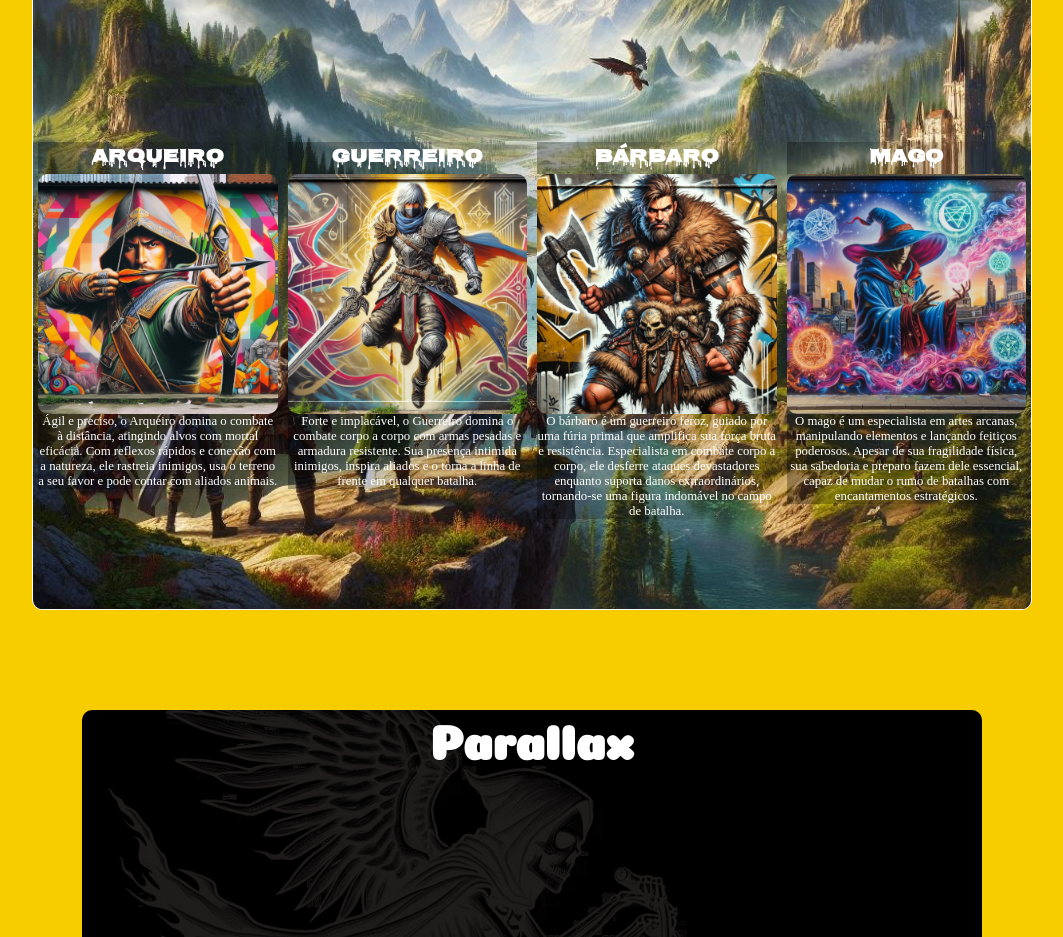
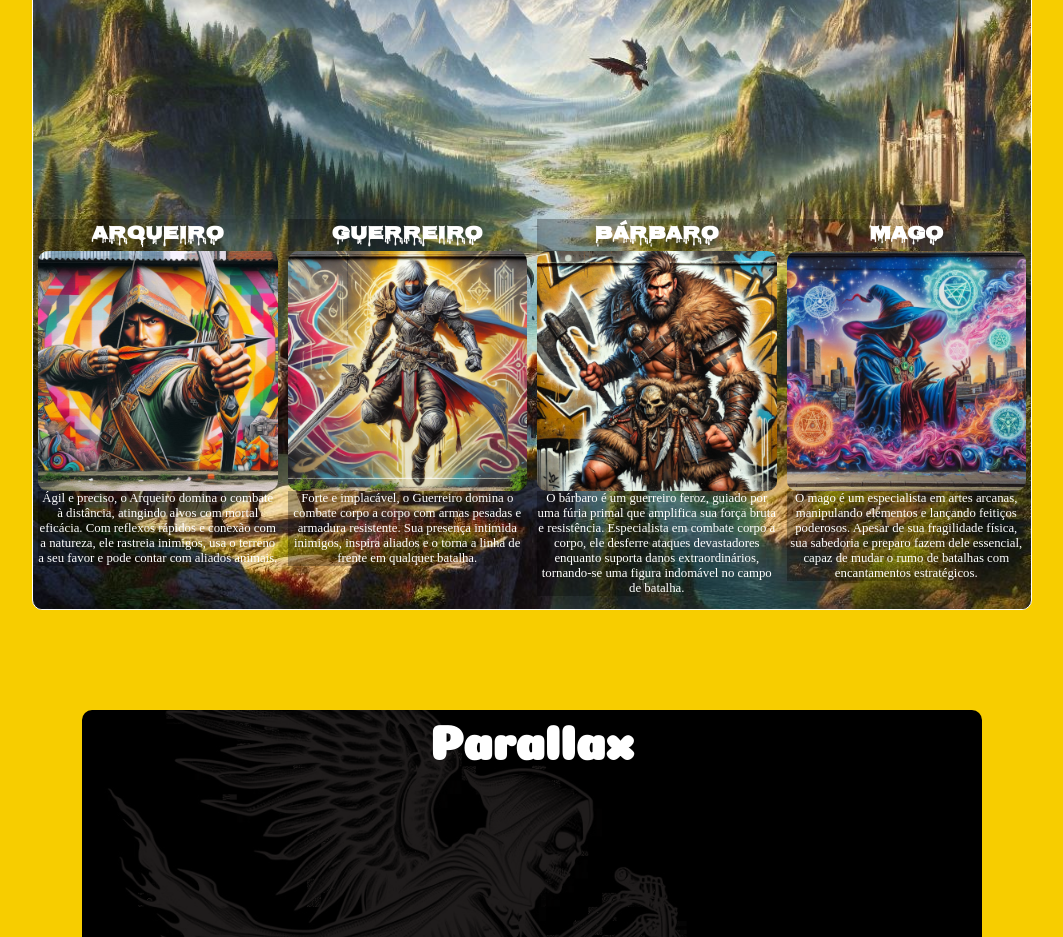
Before and after one commit to WilliamAlvesOliveira/art-gallery, a React (Vite) app: page / in a window 1280 px wide. Shown: the part 3220-4157 px from the top of the page, without its empty margins (108-1171 px from the left). Built offline with nearby package versions, Linux system fonts and the light colour scheme.

Commit message:
melhoria no rpg cards landscape

```diff
--- a/src/components/rpgcards/rpg.css
+++ b/src/components/rpgcards/rpg.css
@@ -107,7 +107,7 @@
     }
     #cards{
         grid-template-columns: repeat(4, 1fr);
-        top: -50%;
+        top: -42%;
     }
     .card > h3{
         font-family: Graffiti;
```
